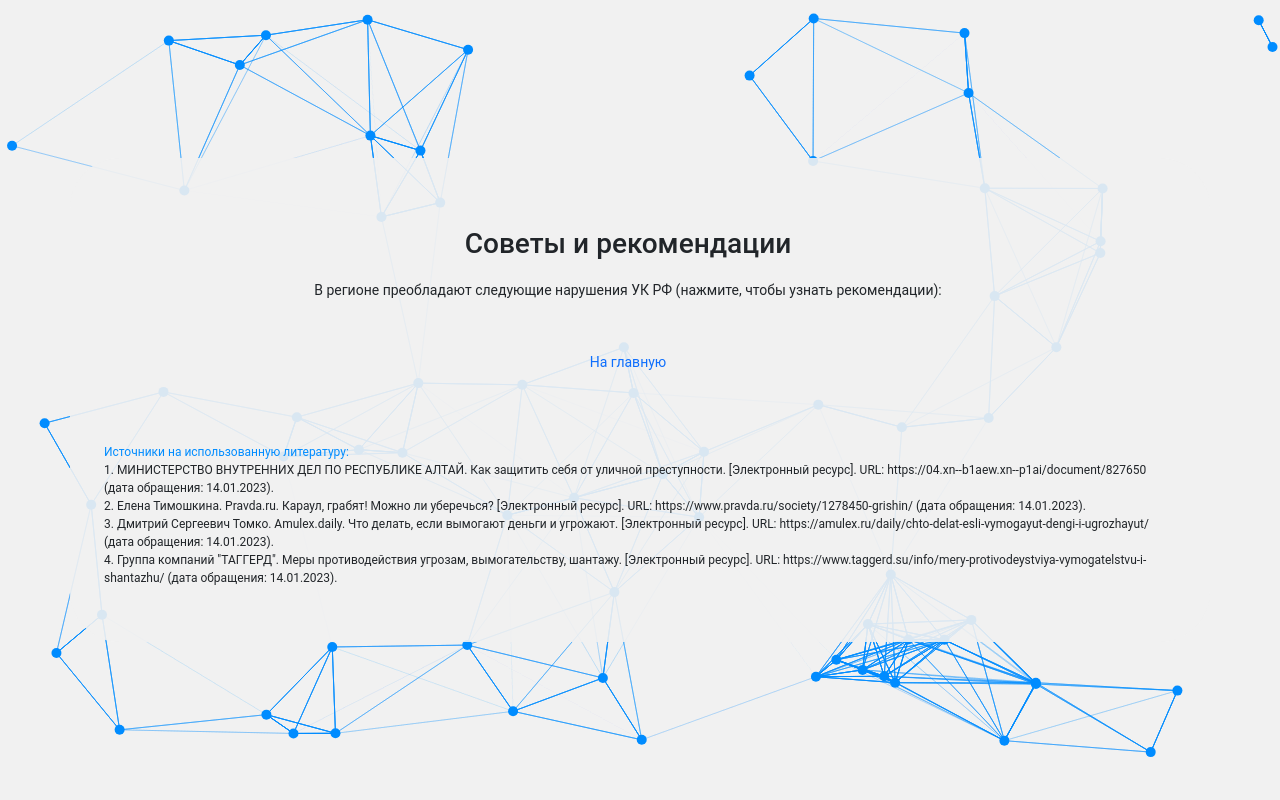
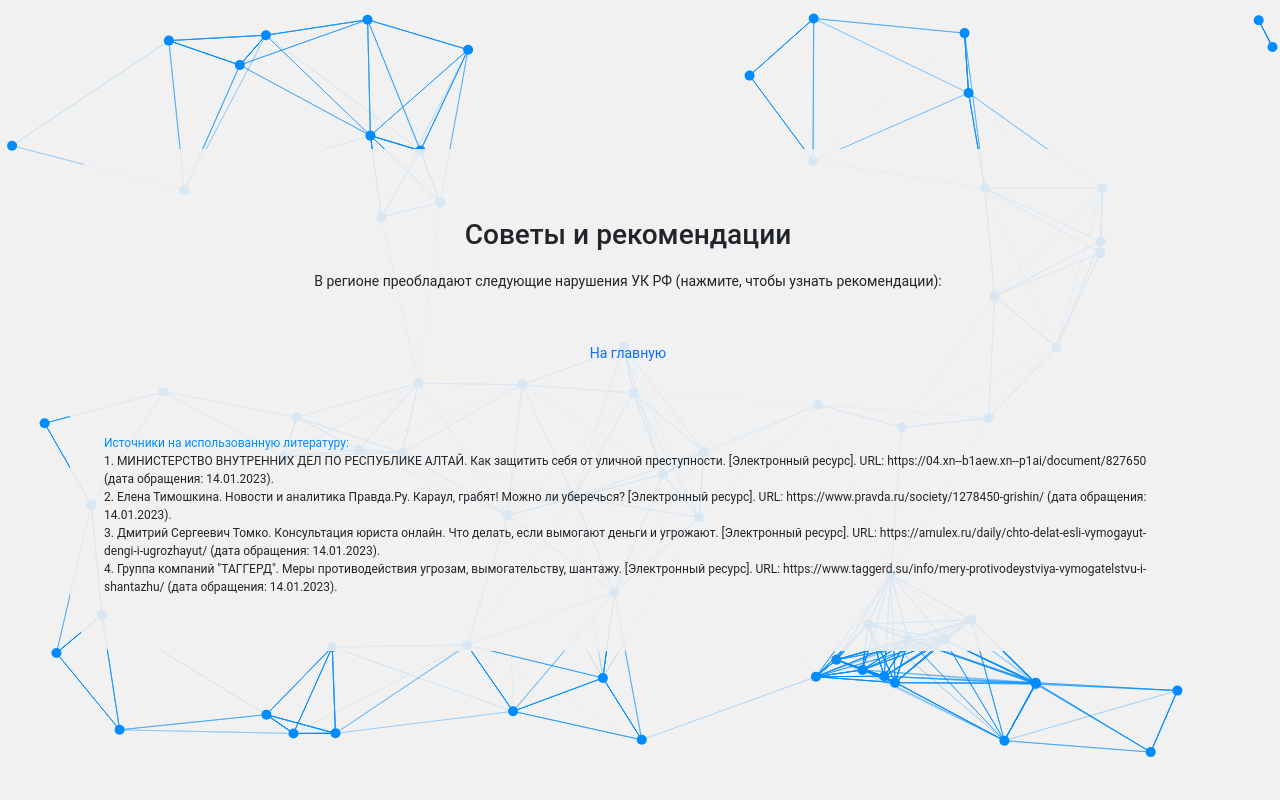
Before and after one commit to scharkoff/our-safety, a PHP site: page /assets/php/pages/recommends.php in a window 1280 px wide. Run offline with PHP 8.4, Linux system fonts and the light colour scheme; data that the repository does not hold is empty; some web fonts are replaced.

Commit message:
Start write note and code review
-- Code revies, note, fix bugs

```diff
--- a/assets/php/components/literature.php
+++ b/assets/php/components/literature.php
@@ -8,11 +8,13 @@
                         ПО РЕСПУБЛИКЕ АЛТАЙ. Как защитить себя от уличной преступности. [Электронный ресурс]. URL:
                         https://04.xn--b1aew.xn--p1ai/document/827650 (дата обращения: 14.01.2023).
                     </li>
-                    <li class="literature__list-item">2. Елена Тимошкина. Pravda.ru. Караул, грабят! Можно ли
+                    <li class="literature__list-item">2. Елена Тимошкина. Новости и аналитика Правда.Ру. Караул, грабят!
+                        Можно ли
                         уберечься? [Электронный ресурс]. URL:
                         https://www.pravda.ru/society/1278450-grishin/ (дата обращения: 14.01.2023).
                     </li>
-                    <li class="literature__list-item">3. Дмитрий Сергеевич Томко. Amulex.daily. Что делать, если
+                    <li class="literature__list-item">3. Дмитрий Сергеевич Томко. Консультация юриста онлайн. Что
+                        делать, если
                         вымогают
                         деньги и угрожают. [Электронный ресурс]. URL:
                         https://amulex.ru/daily/chto-delat-esli-vymogayut-dengi-i-ugrozhayut/ (дата обращения:
--- a/assets/php/utils/stats.php
+++ b/assets/php/utils/stats.php
@@ -199,7 +199,7 @@ function count_percent_values($region, $query) {
 
 
 // -- Dispersion of the statistical factor
-function count_causes_of_crimes_dispersion($region, $query) {
+function count_dispersion($region, $query) {
     $result = array();
 
     global $connect;
```
Also changed, not shown: assets/php/pages/main.php (+5 -5 lines), 3 other files.
